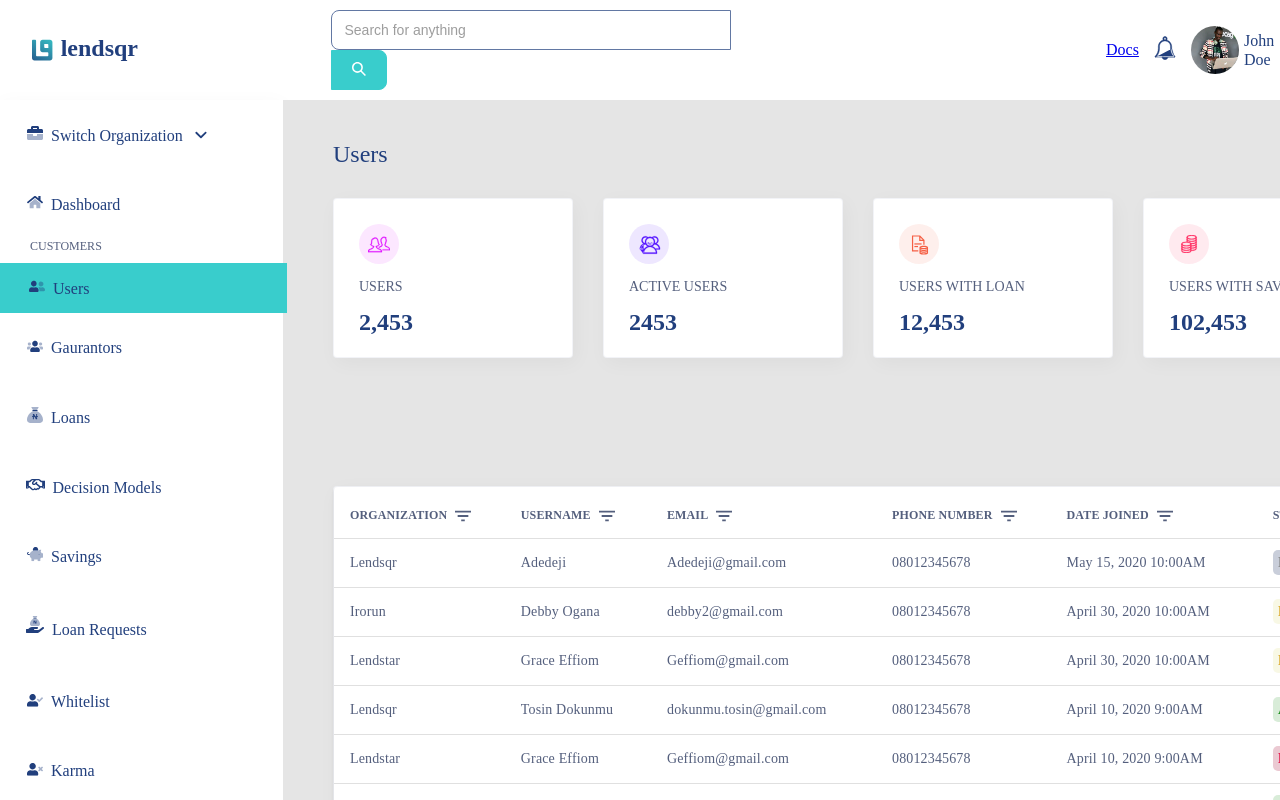
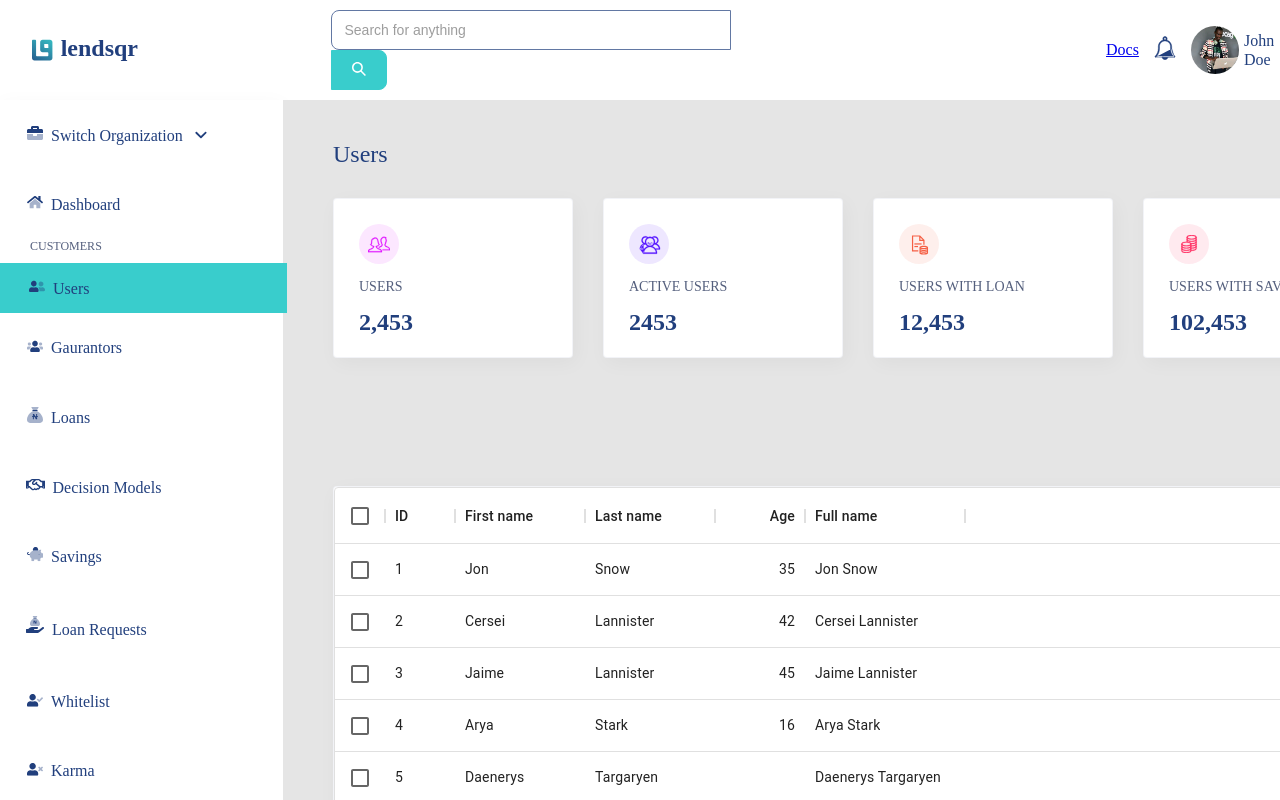
Before and after one commit to Danny4life/lendsqr, a React (Create React App) app: page /dashboard in a window 1280 px wide. Shown: the top 800 px of the page. Built offline with nearby package versions, Linux system fonts and the light colour scheme.

Commit message:
install data grid library

```diff
--- a/src/components/dashboardTable/DashboardTable.jsx
+++ b/src/components/dashboardTable/DashboardTable.jsx
@@ -7,7 +7,7 @@
 import TableRow from '@mui/material/TableRow';
 import Paper from '@mui/material/Paper';
 import FilterList from "../icon/FilterListIcon";
-import TablePagination from "../pagination/TablePagination";
+
 
 
 const DashboardTable = () => {
@@ -194,8 +194,6 @@
           </TableBody>
         </Table>
     </TableContainer>
-
-    <TablePagination />
     </>
 
      );
--- a/src/components/dashboardTable/dashboardTable.scss
+++ b/src/components/dashboardTable/dashboardTable.scss
@@ -1,81 +1,81 @@
 .table {
 
 
-    .status {
-        padding: 5px;
-        border-radius: 5px;
+    // .status {
+    //     padding: 5px;
+    //     border-radius: 5px;
 
-        &.Inactive {
-            font-family: 'Work Sans';
-            font-style: normal;
-            font-weight: 400;
-            font-size: 14px;
-            line-height: 16px;
-            text-align: center;
-            color: gray;
-            background: #c9ceda;
-        }
+    //     &.Inactive {
+    //         font-family: 'Work Sans';
+    //         font-style: normal;
+    //         font-weight: 400;
+    //         font-size: 14px;
+    //         line-height: 16px;
+    //         text-align: center;
+    //         color: gray;
+    //         background: #c9ceda;
+    //     }
 
-        &.Active {
-            color: green;
-            background-color: rgba( 0, 128, 0, 0.151);
-            font-family: 'Work Sans';
-            font-style: normal;
-            font-weight: 400;
-            font-size: 14px;
-            line-height: 16px;
-            text-align: center;
-        }
+    //     &.Active {
+    //         color: green;
+    //         background-color: rgba( 0, 128, 0, 0.151);
+    //         font-family: 'Work Sans';
+    //         font-style: normal;
+    //         font-weight: 400;
+    //         font-size: 14px;
+    //         line-height: 16px;
+    //         text-align: center;
+    //     }
 
-        &.Pending {
-            color: goldenrod;
-            background-color: rgba( 189, 189, 3, 0.103);
-            font-family: 'Work Sans';
-            font-style: normal;
-            font-weight: 400;
-            font-size: 14px;
-            line-height: 16px;
-            text-align: center;
-        }
+    //     &.Pending {
+    //         color: goldenrod;
+    //         background-color: rgba( 189, 189, 3, 0.103);
+    //         font-family: 'Work Sans';
+    //         font-style: normal;
+    //         font-weight: 400;
+    //         font-size: 14px;
+    //         line-height: 16px;
+    //         text-align: center;
+    //     }
 
-        &.Blacklisted {
-            color: #E4033B;;
-            background-color: rgb(235, 201, 210);
-            font-family: 'Work Sans';
-            font-style: normal;
-            font-weight: 400;
-            font-size: 14px;
-            line-height: 16px;
-            text-align: center;
-        }
-    }
+    //     &.Blacklisted {
+    //         color: #E4033B;;
+    //         background-color: rgb(235, 201, 210);
+    //         font-family: 'Work Sans';
+    //         font-style: normal;
+    //         font-weight: 400;
+    //         font-size: 14px;
+    //         line-height: 16px;
+    //         text-align: center;
+    //     }
+    // }
 
-     .tableRow {
-        font-family: 'Work Sans';
-        font-style: normal;
-        font-weight: 600;
-        font-size: 12px;
-        line-height: 14px;
-        text-transform: uppercase;
-        color: #545F7D;
-     }
+    //  .tableRow {
+    //     font-family: 'Work Sans';
+    //     font-style: normal;
+    //     font-weight: 600;
+    //     font-size: 12px;
+    //     line-height: 14px;
+    //     text-transform: uppercase;
+    //     color: #545F7D;
+    //  }
 
-     .row > span {
-        cursor: pointer;
-        position: relative;
-        top: 5px;
-        left: 8px;
+    //  .row > span {
+    //     cursor: pointer;
+    //     position: relative;
+    //     top: 5px;
+    //     left: 8px;
 
 
-     }
+    //  }
 
-     .tableCell {
-        font-family: 'Work Sans';
-        font-style: normal;
-        font-weight: 400;
-        font-size: 14px;
-        line-height: 16px;
-        color: #545F7D;
-     }
+    //  .tableCell {
+    //     font-family: 'Work Sans';
+    //     font-style: normal;
+    //     font-weight: 400;
+    //     font-size: 14px;
+    //     line-height: 16px;
+    //     color: #545F7D;
+    //  }
 
 }
--- /dev/null
+++ b/src/components/datatable/DataTable.jsx
@@ -0,0 +1,53 @@
+import "./dataTable.scss";
+import { DataGrid } from '@mui/x-data-grid';
+
+const columns = [
+  { field: 'id', headerName: 'ID', width: 70 },
+  { field: 'firstName', headerName: 'First name', width: 130 },
+  { field: 'lastName', headerName: 'Last name', width: 130 },
+  {
+    field: 'age',
+    headerName: 'Age',
+    type: 'number',
+    width: 90,
+  },
+  {
+    field: 'fullName',
+    headerName: 'Full name',
+    description: 'This column has a value getter and is not sortable.',
+    sortable: false,
+    width: 160,
+    valueGetter: (params) =>
+      `${params.row.firstName || ''} ${params.row.lastName || ''}`,
+  },
+];
+
+const rows = [
+  { id: 1, lastName: 'Snow', firstName: 'Jon', age: 35 },
+  { id: 2, lastName: 'Lannister', firstName: 'Cersei', age: 42 },
+  { id: 3, lastName: 'Lannister', firstName: 'Jaime', age: 45 },
+  { id: 4, lastName: 'Stark', firstName: 'Arya', age: 16 },
+  { id: 5, lastName: 'Targaryen', firstName: 'Daenerys', age: null },
+  { id: 6, lastName: 'Melisandre', firstName: null, age: 150 },
+  { id: 7, lastName: 'Clifford', firstName: 'Ferrara', age: 44 },
+  { id: 8, lastName: 'Frances', firstName: 'Rossini', age: 36 },
+  { id: 9, lastName: 'Roxie', firstName: 'Harvey', age: 65 },
+];
+
+
+
+const DataTable = () => {
+    return (
+        <div className="dataTable">
+        <DataGrid
+        rows={rows}
+        columns={columns}
+        pageSize={5}
+        rowsPerPageOptions={[5]}
+        checkboxSelection
+      />
+        </div>
+     );
+}
+
+export default DataTable;
--- /dev/null
+++ b/src/components/datatable/dataTable.scss
@@ -0,0 +1,3 @@
+.dataTable {
+    height: 640px;
+}
--- a/src/components/pagination/TablePagination.jsx
+++ /dev/null
@@ -1,9 +0,0 @@
-const TablePagination = () => {
-    return (
-        <div className="pagination">
-            hello
-        </div>
-     );
-}
-
-export default TablePagination;
--- a/src/pages/dashboard/Dashboard.jsx
+++ b/src/pages/dashboard/Dashboard.jsx
@@ -1,7 +1,10 @@
-import DashboardTable from "../../components/dashboardTable/DashboardTable";
+//import DashboardTable from "../../components/dashboardTable/DashboardTable";
+import DataTable from "../../components/datatable/DataTable";
 import NavBar from "../../components/navbar/NavBar";
+//import PaginationTable from "../../components/pagination/PaginationTable";
 import SideBar from "../../components/sidebar/SideBar";
 import Widget from "../../components/widget/Widget";
+
 import "./dashboard.scss"
 
 const Dashboard = () => {
@@ -32,8 +35,12 @@
 
                     <section>
                         <div className="tableContainer">
-                            <DashboardTable />
+                            {/* <DashboardTable /> */}
+                            <DataTable />
                         </div>
+
+
+
                     </section>
                 </div>
             </div>
```
